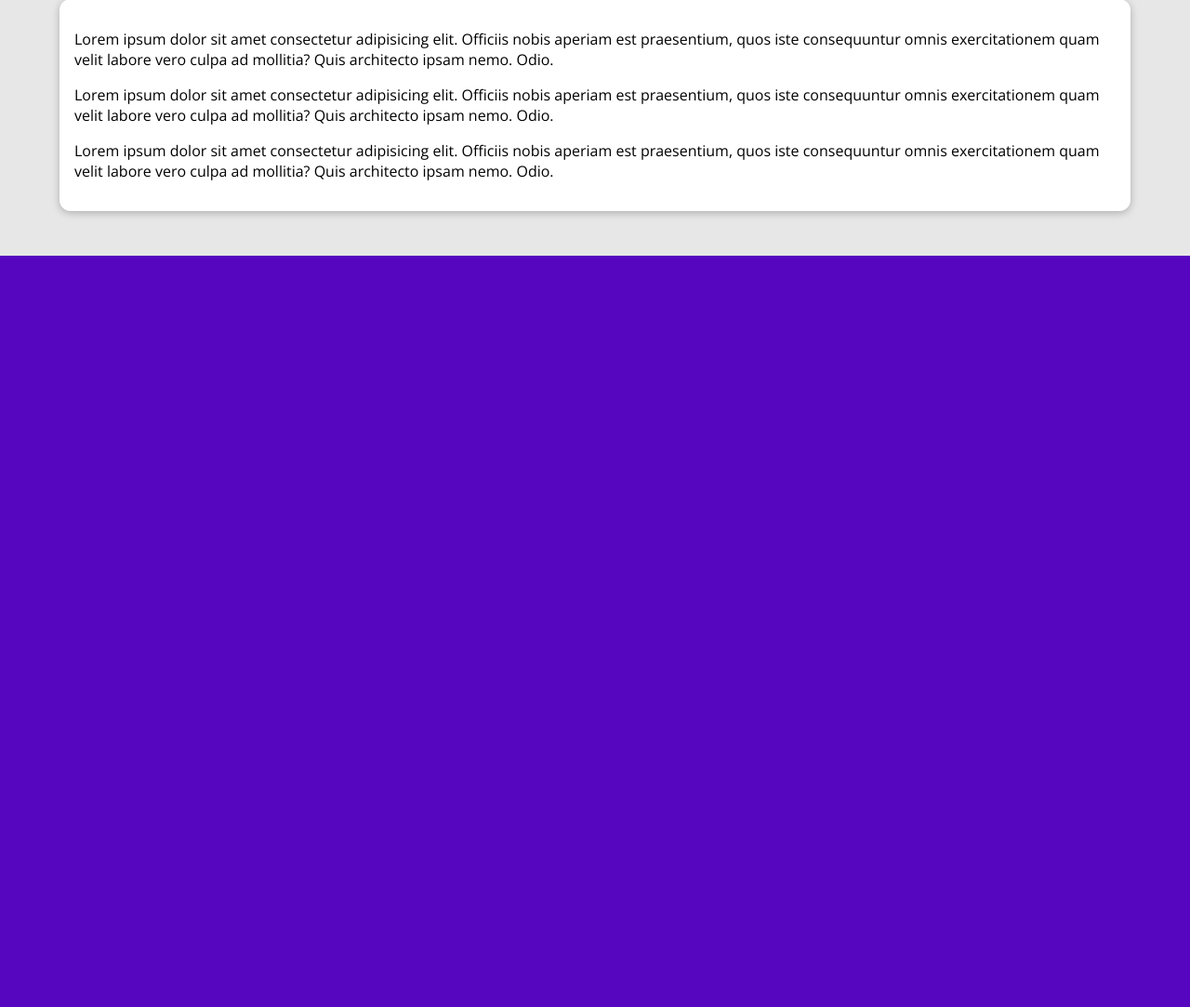
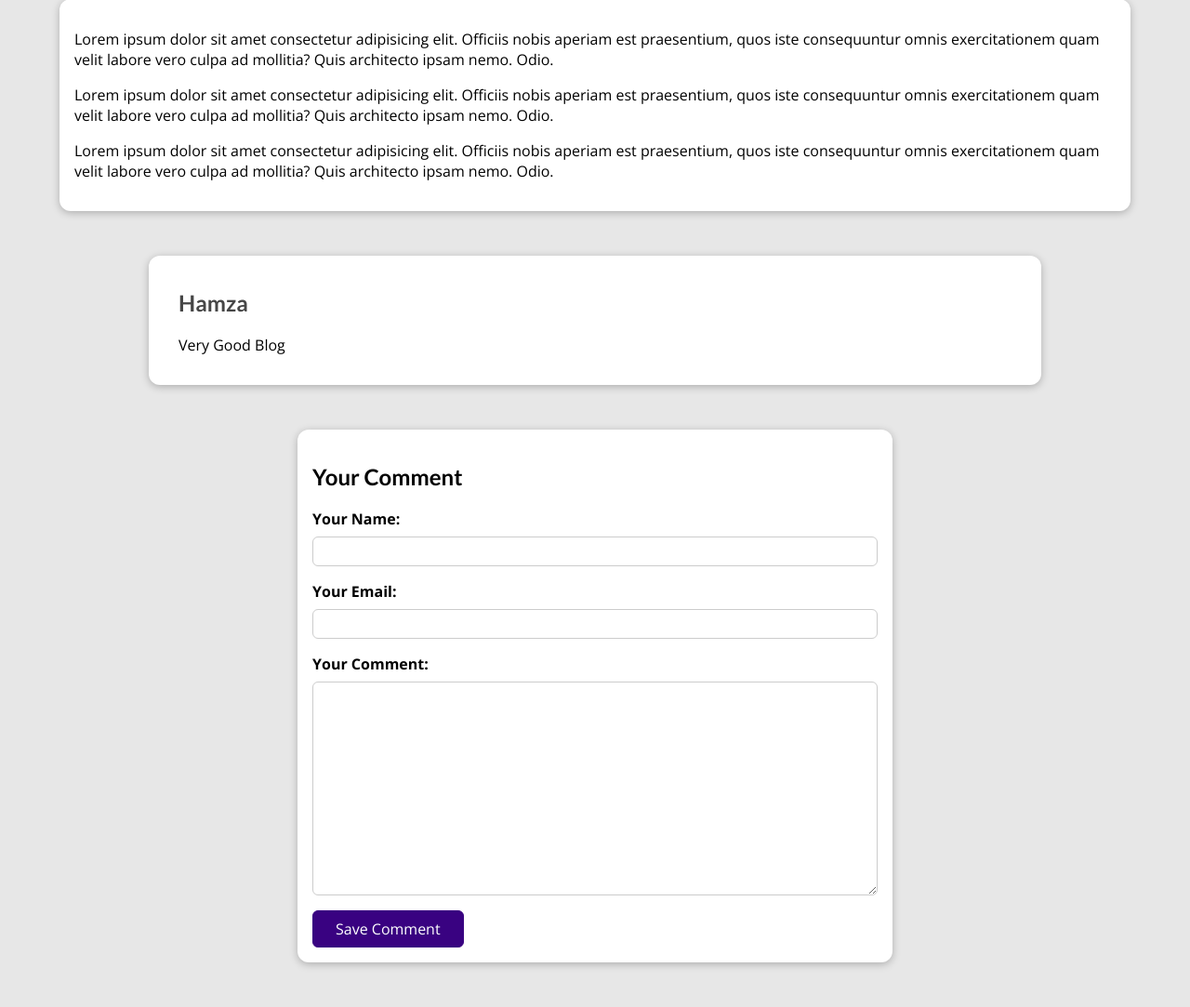
Before and after one commit to hamza1100/blog, a Django app: a page that uses blog/templates/blog/post-detail.html in a window 1280 px wide. Shown: the part 529-1612 px from the top of the page at 93% size. Before the commit the page ends 804 px from the top, so only its background shows below. Run offline with Django 4.2, Linux system fonts and the light colour scheme; data comes from the database, SQL or seed files in the repository; both versions use the stored data as it was after the commit.

Commit message:
working with comments

```diff
--- a/blog/admin.py
+++ b/blog/admin.py
@@ -1,5 +1,5 @@
 from django.contrib import admin
-from .models import Author, Post, Tag
+from .models import Author, Post, Tag, Comment
 
 # Register your models here.
 
@@ -8,6 +8,10 @@ class PostAdmin(admin.ModelAdmin):
     list_display = ('title', 'date', 'author',)
     prepopulated_fields = {'slug': ('title',)}
 
+class CommentAdmin(admin.ModelAdmin):
+    list_display = ('username', 'post',)
+
 admin.site.register(Author)
 admin.site.register(Post, PostAdmin)
 admin.site.register(Tag)
+admin.site.register(Comment, CommentAdmin)
--- /dev/null
+++ b/blog/forms.py
@@ -0,0 +1,13 @@
+from django import forms
+from .models import Comment
+
+class CommentForm(forms.ModelForm):
+    class Meta:
+        model = Comment
+        # fields = '__all__'
+        exclude = ['post']
+        labels = {
+            'username': 'Your Name',
+            'user_email': 'Your Email',
+            'text': 'Your Comment'
+        }
--- a/blog/models.py
+++ b/blog/models.py
@@ -30,3 +30,12 @@ class Post(models.Model):
     content = models.TextField(validators=[MinLengthValidator(10)])
     author = models.ForeignKey(Author, on_delete=models.SET_NULL, null=True, related_name='posts')
     tag = models.ManyToManyField(Tag)
+
+    def __str__(self):
+        return f'{self.title}'
+
+class Comment(models.Model):
+    username = models.CharField(max_length=100)
+    user_email = models.EmailField()
+    text = models.TextField(max_length=300)
+    post = models.ForeignKey(Post, on_delete=models.CASCADE, related_name='comments')
--- a/blog/static/blog/post-detail.css
+++ b/blog/static/blog/post-detail.css
@@ -57,6 +57,25 @@ body {
   font-weight: bold;
 }
 
+#read-later {
+  margin: 2rem 0;
+}
+
+#read-later button {
+  background-color: transparent;
+  border: 1px solid white;
+  padding: 0.5rem 2rem;
+  font: inherit;
+  color: white;
+  cursor: pointer;
+}
+
+#read-later button:hover,
+#read-later button:active {
+  background-color: white;
+  color: #390281;
+}
+
 main {
   width: 90%;
   max-width: 90rem;
@@ -73,3 +92,113 @@ body {
   padding: 0.5rem 1rem;
   border-radius: 8px;
 }
+
+#comment-form {
+  margin: 3rem auto;
+  width: 90%;
+  max-width: 40rem;
+  border-radius: 12px;
+  background-color: white;
+  box-shadow: 0 2px 8px rgba(0, 0, 0, 0.25);
+  padding: 1rem;
+}
+
+#comment-form button {
+  font: inherit;
+  background-color: #390281;
+  color: white;
+  border: 1px solid #390281;
+  padding: 0.5rem 1.5rem;
+  border-radius: 6px;
+  cursor: pointer;
+}
+
+#comment-form button:hover,
+#comment-form button:active {
+  background-color: #4f0ba7;
+  border-color: #4f0ba7;
+}
+
+.form-control {
+  margin-bottom: 1rem;
+}
+
+.form-control label {
+  font-weight: bold;
+  margin-bottom: 0.5rem;
+  display: block;
+}
+
+.form-control input,
+.form-control textarea {
+  display: block;
+  width: 100%;
+  font: inherit;
+  padding: 0.25rem;
+  border-radius: 6px;
+  border: 1px solid #ccc;
+}
+
+.errorlist {
+  list-style: none;
+  margin: 0.5rem 0;
+  padding: 0;
+  color: #d6000b;
+}
+
+.invalid label {
+  color: #d6000b;
+}
+
+.invalid input,
+.invalid textarea {
+  border-color: #d6000b;
+  background-color: #ffe6e7;
+}
+
+#alert {
+  margin: 8rem auto 3rem auto;
+  border: 1px solid #d6000b;
+  background-color: #ffe6e7;
+  padding: 1rem;
+  width: 90%;
+  max-width: 40rem;
+}
+
+#alert a {
+  text-decoration: none;
+  border: 1px solid #d6000b;
+  background-color: #d6000b;
+  color: white;
+  padding: 0.25rem 1.5rem;
+  border-radius: 6px;
+}
+
+#comments {
+  margin: 3rem auto;
+  width: 90%;
+  max-width: 60rem;
+  border-radius: 12px;
+  background-color: white;
+  box-shadow: 0 2px 8px rgba(0, 0, 0, 0.25);
+  padding: 1rem 2rem;
+}
+
+#comments ul {
+  list-style: none;
+  margin: 0;
+  padding: 0;
+}
+
+#comments li {
+  margin-bottom: 1rem;
+  border-bottom: 2px solid #ccc;
+}
+
+#comments li:last-of-type {
+  border-bottom: none;
+}
+
+#comments h2 {
+  color: #464646;
+}
--- a/blog/templates/blog/post-detail.html
+++ b/blog/templates/blog/post-detail.html
@@ -11,6 +11,14 @@
 {% endblock %}
 
 {% block content %}
+    {% if comment_form.errors %}
+        <div id='alert'>
+            <h2>Saving the comment failed!</h2>
+            <p>Please check the comment form below the post and fix your errors.</p>
+            <a href='#comment-form'>Fix!</a>
+        </div>
+    {% endif %}
+
     <section id="summary">
         <h2>{{ post.title }}</h2>
         <div>
@@ -31,4 +39,34 @@
         <p>{{ post.content|linebreaks }}</p>
     </main>
 
+
+    {% if comlen > 0 %}
+    <section id='comments'>
+            <ul>
+                {% for comment in comments %}
+                    <li>
+                        <h2> {{ comment.username }} </h2>
+                        <p> {{ comment.text | linebreaks }} </p>
+                    </li>
+                {% endfor %}
+            </ul>
+        </section>
+    {% endif %}
+
+    <section id='comment-form'>
+        <h2>Your Comment</h2>
+        <form action='{% url "post-detail-page" post.slug %}' method='POST'>
+            {% csrf_token %}
+            {% for form_field in comment_form %}
+            <div class='form-control {% if form_field.errors %}invalid{% endif %}'>
+                {{ form_field.label_tag }}
+                {{ form_field }}
+                {{ form_field.errors }}
+            </div>
+            {% endfor %}
+
+            <button>Save Comment</button>
+        </form>
+    </section>
+
 {% endblock content %}
--- a/blog/views.py
+++ b/blog/views.py
@@ -1,8 +1,11 @@
 from datetime import date
 from typing import Any
 from django.shortcuts import render
-from django.http import HttpResponse, Http404
-from django.views.generic import ListView, DetailView
+from django.urls import reverse
+from django.http import HttpResponseRedirect
+from django.views.generic import ListView
+from django.views import View
+from .forms import CommentForm
 
 from .models import Post
 
@@ -25,33 +28,34 @@ class AllPostsView(ListView):
     ordering = ['-date']
     context_object_name = 'all_posts'
 
-# def posts(request):
-#     try:
-#         all_posts = Post.objects.all().order_by('-date')
-#         return render(request, 'blog/all-posts.html', {
-#             'all_posts': all_posts
-#         })
-#     except:
-#         raise Http404()
+class SinglePostView(View):
+    def get(self, request, slug):
+        post = Post.objects.get(slug=slug)
+        print('length :', len(post.comments.all()))
+        context = {
+            'post': post,
+            'post_tags': post.tag.all(),
+            'comment_form': CommentForm(),
+            'comments': post.comments.all().order_by('-id'),
+            'comlen': len(post.comments.all())
+        }
+        return render(request, 'blog/post-detail.html', context)
 
-class SinglePostView(DetailView):
-    template_name = 'blog/post-detail.html'
-    model = Post
-    # context_object_name = 'post', 'post_tags'
+    def post(self, request, slug):
+        comment_form = CommentForm(request.POST)
+        post = Post.objects.get(slug=slug)
+        if comment_form.is_valid():
+            comment = comment_form.save(commit=False)
+            comment.post = post
+            comment.save()
 
-    def get_context_data(self, **kwargs: Any):
-        context = super().get_context_data(**kwargs)
-        context['post_tags'] = self.object.tag.all()
-        return context
+            return HttpResponseRedirect(reverse('post-detail-page', args=[slug]))
 
-
-def post_detail(request, slug):
-    try:
-        # single_post = Post.objects.filter(slug=slug)
-        single_post = Post.objects.get(slug=slug)
-        return render(request, 'blog/post-detail.html', {
-            'post': single_post,
-            'post_tags': single_post.tag.all()
-        })
-    except:
-        raise Http404()
+        context = {
+            'post': post,
+            'post_tags': post.tag.all(),
+            'comment_form': comment_form,
+            'comments': post.comments.all().order_by('-id'),
+            'comlen': len(post.comments.all())
+        }
+        return render(request, 'blog/post-detail.html', context)
```
Also changed, not shown: blog/migrations/0003_comment.py (added), db.sqlite3. Lines whose indentation alone changed are shown as unchanged.
